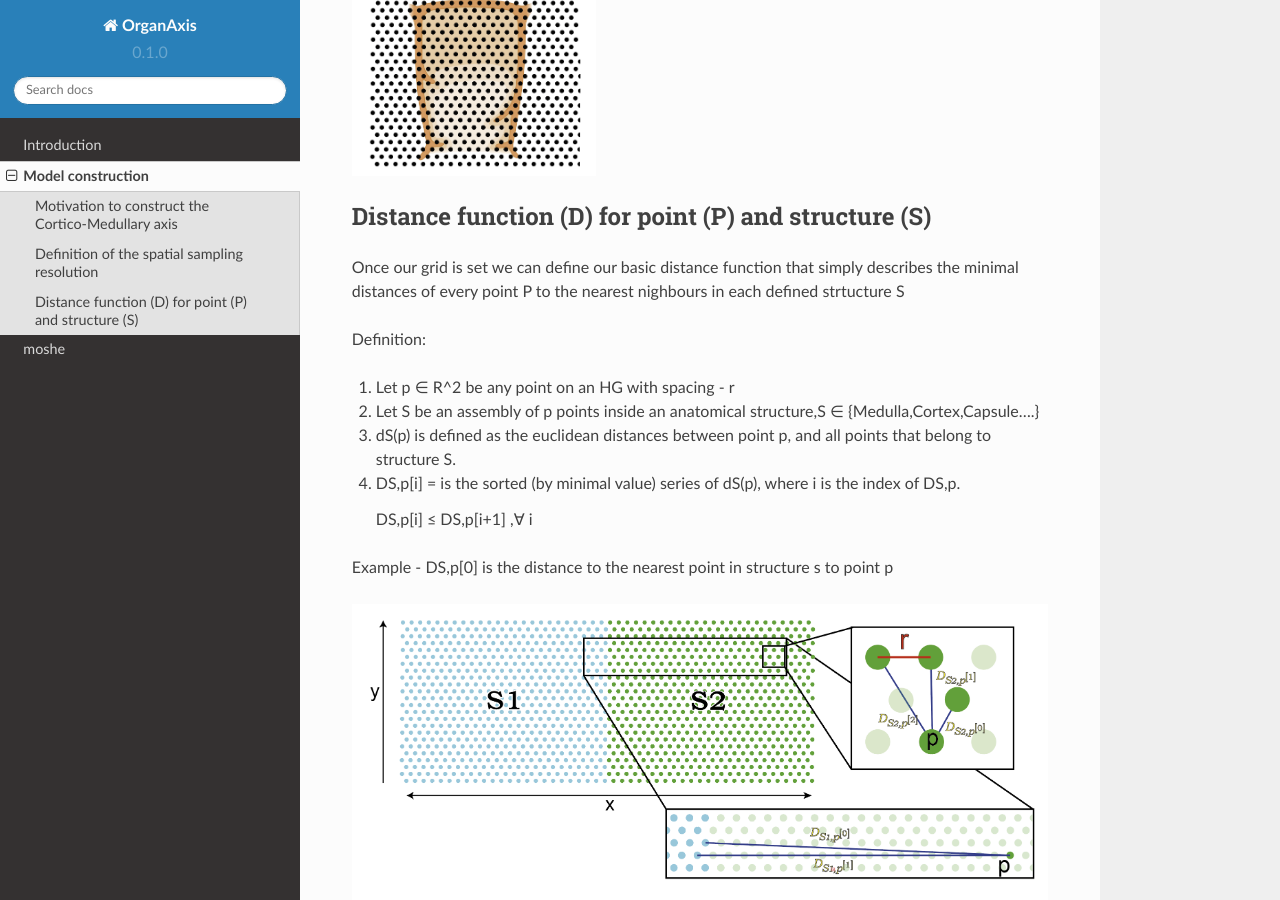
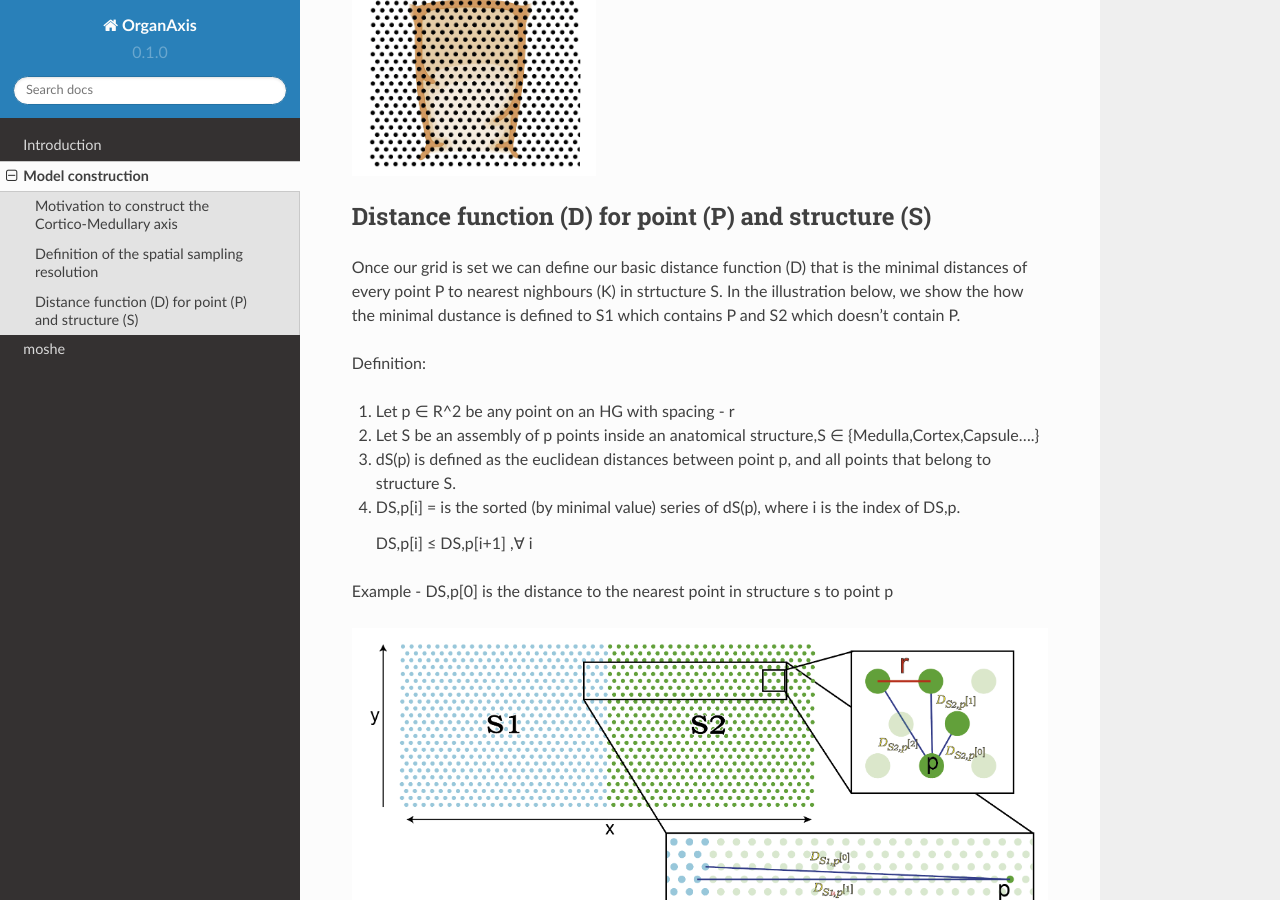
Before and after one commit to nadavyayon/organ_axis_tutorial, a Sphinx documentation site: the page built from docs/source/model.rst, in a window 1280 px wide and 900 px high, scrolled down 621 px. Built offline with Sphinx 7.4.7 and the Read the Docs theme 2.0.0, drawn with Linux system fonts in a browser that asks for light colours.

Commit message:
Update model.rst

```diff
--- a/docs/source/model.rst
+++ b/docs/source/model.rst
@@ -15,7 +15,7 @@ Before we can calculate the distance functions for the axis, we first need to de
 
 Distance function (D) for point (P) and structure (S)
 ---------------
-Once our grid is set we can define our basic distance function that simply describes the minimal distances of every point P to the nearest nighbours in each defined strtucture S
+Once our grid is set we can define our basic distance function (D) that is the minimal distances of every point P to nearest nighbours (K) in strtucture S. In the illustration below, we show the how the minimal dustance is defined to S1 which contains P and S2 which doesn't contain P.
 
 Definition:
 
```
